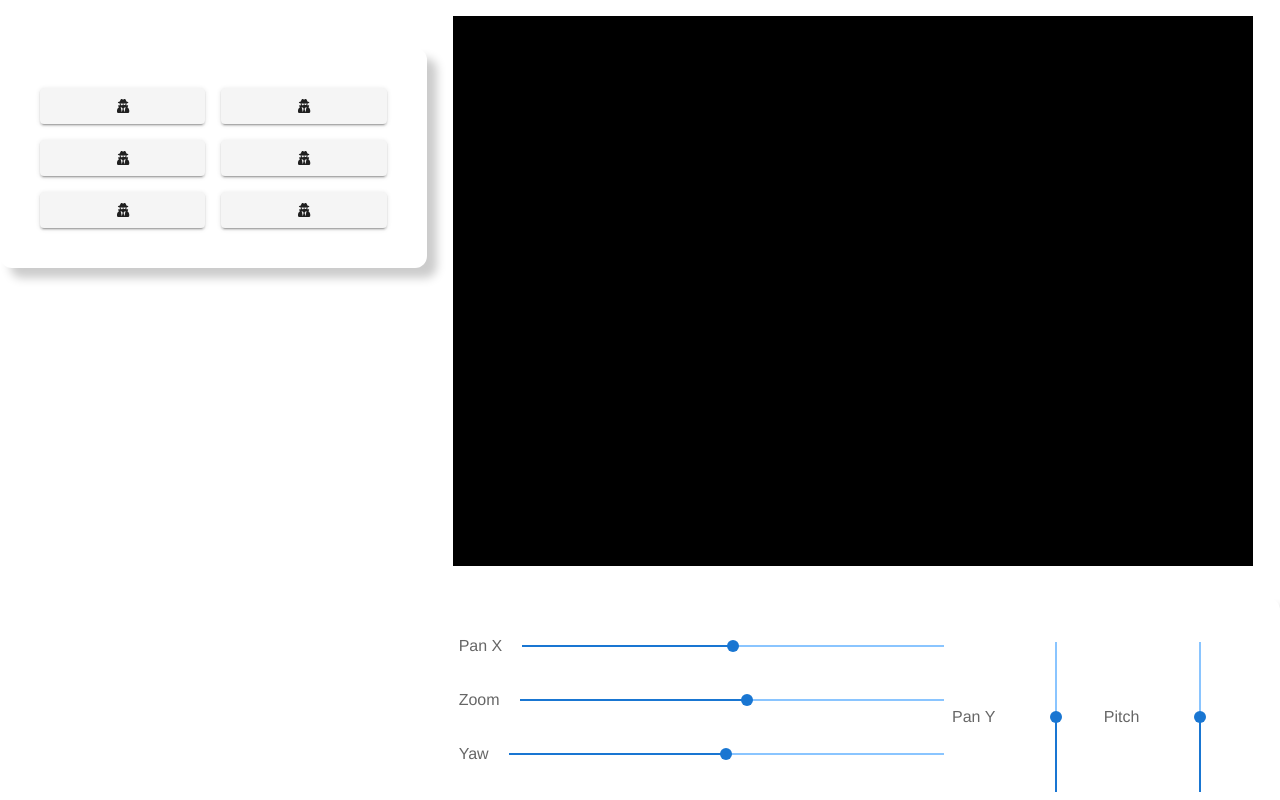
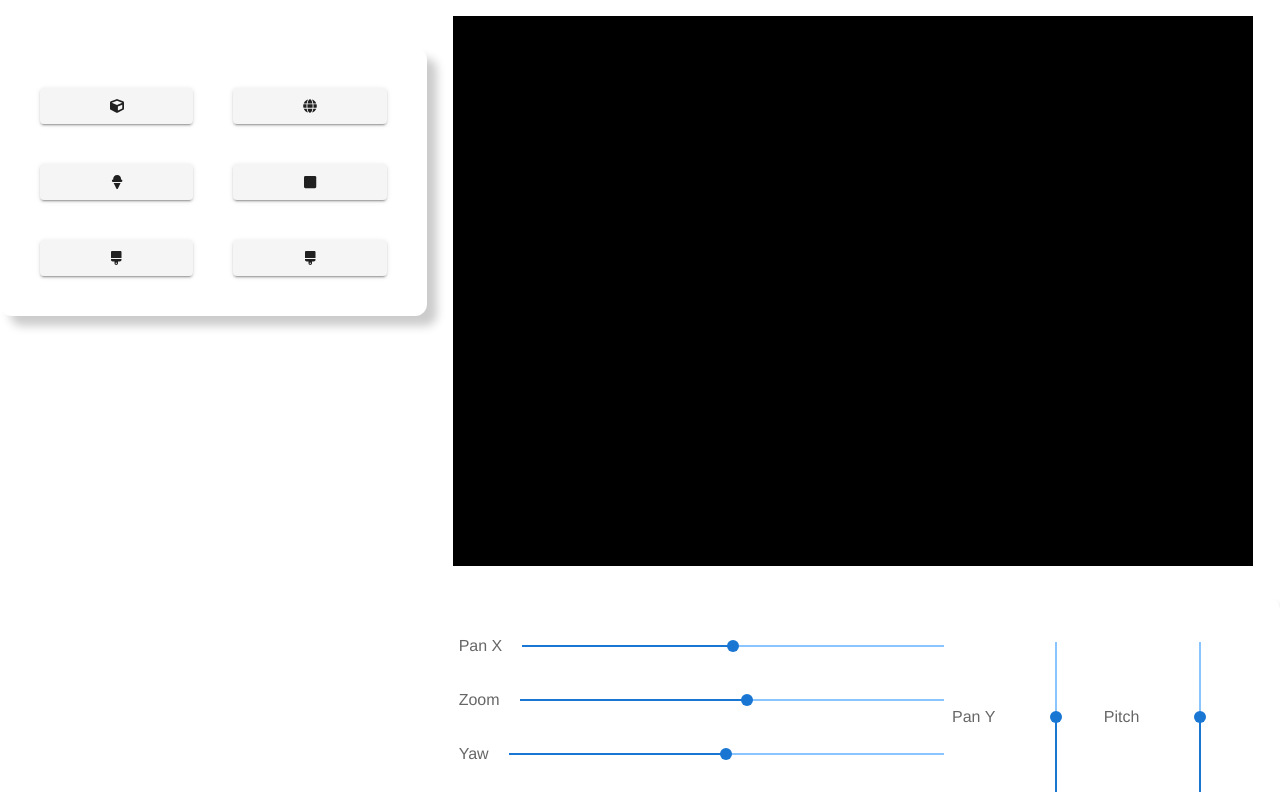
Before and after one commit to LuisPalominoTrevilla/gl-paint-3d, a Vue app: page / in a window 1280 px wide. Shown: the top 800 px of the page. Built offline with nearby package versions, Linux system fonts and the light colour scheme.

Commit message:
Added fontawesome icons to geometries

```diff
--- a/src/components/GeometryTool.vue
+++ b/src/components/GeometryTool.vue
@@ -1,15 +1,23 @@
 <template>
   <v-btn class="toolBtn" v-on:click="draw">
-    <font-awesome-icon icon="user-secret" />
+    <font-awesome-icon :icon="geometryIcon" />
   </v-btn>
 </template>
 
 <script>
+import Constants from '../constants';
+
 export default {
   props: {
     geometry: {
       type: Number,
       required: true
+    }
+  },
+  computed: {
+    geometryIcon() {
+      const icon = Constants.geometryIcon[this.geometry];
+      return icon ? icon : 'brush';
     }
   },
   methods: {
@@ -24,6 +32,8 @@ export default {
 .toolBtn {
   display: flex;
   flex: 1;
+  font-size: 24px;
+  color: rgb(45, 112, 200);
 }
 .toolImg {
   height: 2rem;
--- a/src/components/GeometryToolbox.vue
+++ b/src/components/GeometryToolbox.vue
@@ -1,13 +1,12 @@
 <template>
   <div class="toolbox card">
-    <div class="tool-row" v-for="(n, a) in 3" :key="a">
-      <div class="tool">
-        <GeometryTool :geometry="geometries[a * 2]" @draw="draw" />
-      </div>
-      <div class="tool">
-        <GeometryTool :geometry="geometries[a * 2 + 1]" @draw="draw" />
-      </div>
-    </div>
+    <v-row>
+      <v-col cols="6" v-for="geometry in geometries" :key="geometry">
+        <div class="tool">
+          <GeometryTool :geometry="geometry" @draw="draw" />
+        </div>
+      </v-col>
+    </v-row>
   </div>
 </template>
 
@@ -35,19 +34,9 @@ export default {
 </script>
 
 <style lang="scss" scoped>
-.toolbox {
+.tool {
+  padding: 8px;
   display: flex;
-  flex-direction: column;
-}
-
-.tool-row {
-  display: flex;
-  justify-content: space-around;
-
-  .tool {
-    padding: 8px;
-    display: flex;
-    flex: 1;
-  }
+  flex: 1;
 }
 </style>
--- a/src/constants.js
+++ b/src/constants.js
@@ -6,5 +6,11 @@ module.exports = {
     plane: 3,
     icosahedron: 4,
     dodecahedron: 5
+  },
+  geometryIcon: {
+    0: 'cube',
+    1: 'globe',
+    2: 'ice-cream',
+    3: 'square'
   }
 };
--- a/src/main.js
+++ b/src/main.js
@@ -1,7 +1,7 @@
 import Vue from 'vue';
 import App from './App.vue';
 import vuetify from './plugins/vuetify';
-import './plugins/font-awesome';
+import './plugins/fontawesome';
 
 Vue.config.productionTip = false;
 
--- a/src/plugins/font-awesome.js
+++ /dev/null
@@ -1,8 +0,0 @@
-import Vue from 'vue';
-import { library } from '@fortawesome/fontawesome-svg-core';
-import { FontAwesomeIcon } from '@fortawesome/vue-fontawesome';
-import { faUserSecret } from '@fortawesome/free-solid-svg-icons';
-
-library.add(faUserSecret);
-
-Vue.component('font-awesome-icon', FontAwesomeIcon);
--- /dev/null
+++ b/src/plugins/fontawesome/index.js
@@ -0,0 +1,19 @@
+import Vue from 'vue';
+import { library } from '@fortawesome/fontawesome-svg-core';
+import { FontAwesomeIcon } from '@fortawesome/vue-fontawesome';
+
+import {
+  faCube,
+  faGlobe,
+  faSquare,
+  faIceCream,
+  faBrush
+} from '@fortawesome/free-solid-svg-icons';
+
+library.add(faCube);
+library.add(faGlobe);
+library.add(faIceCream);
+library.add(faSquare);
+library.add(faBrush);
+
+Vue.component('font-awesome-icon', FontAwesomeIcon);
```
